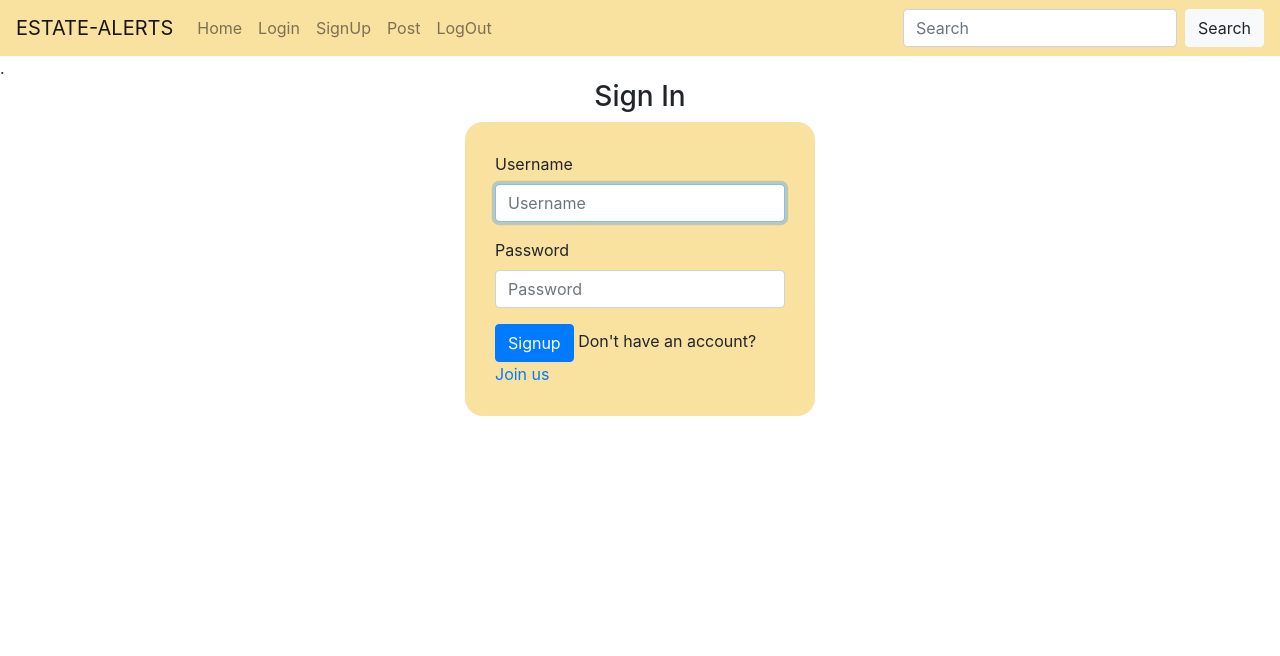
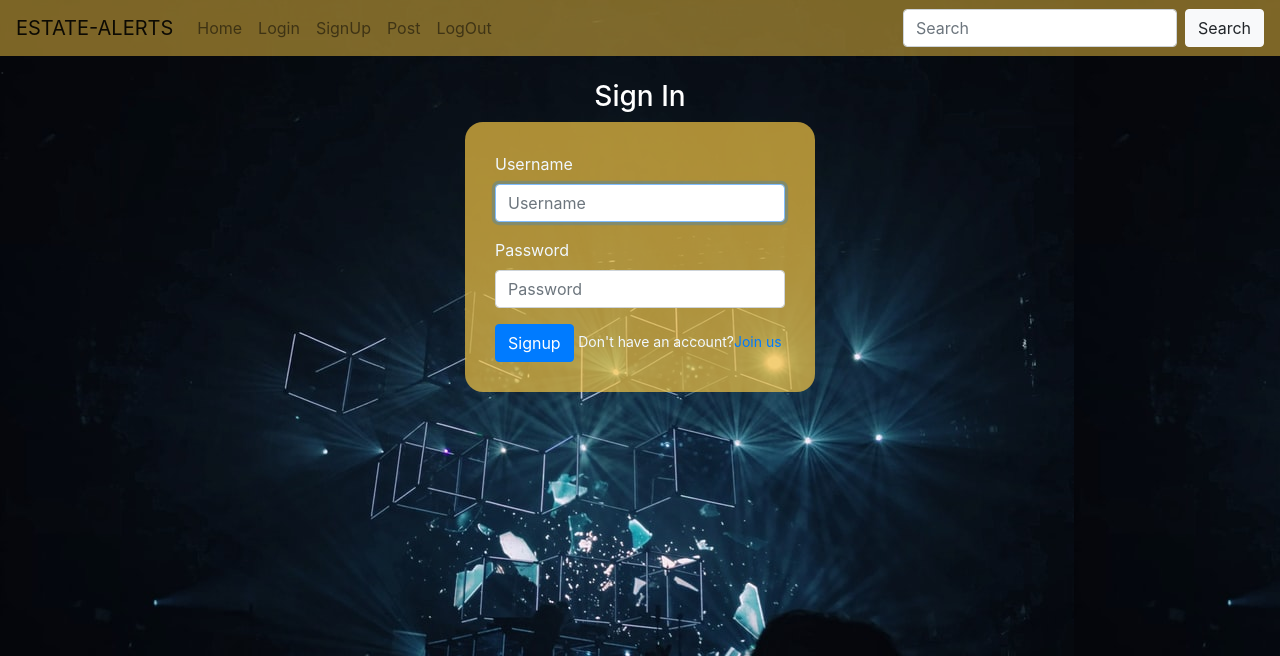
Before and after one commit to JosephKinyua/ESTATE_ALERT, a Django app: page /accounts/login/ in a window 1280 px wide. Shown: the top 656 px of the page. Run offline with Django 3.2, Linux system fonts and the light colour scheme; some libraries are stand-ins or nearby versions.

```diff
--- a/alerts/static/css/style.css
+++ b/alerts/static/css/style.css
@@ -4,7 +4,7 @@ h1 {
 }
 
 .panel-body {
-    background-color: rgb(243, 196, 67, 0.5);
+    background-color: rgb(243, 196, 67, 0.7);
     padding: 30px;
     border-radius: 18px;
     -webkit-border-radius: 18px;
@@ -12,4 +12,13 @@ h1 {
     -ms-border-radius: 18px;
     -o-border-radius: 18px;
     justify-content: center;
+    color: aliceblue;
 }
+
+body {
+    background-image: url(../images/security.jpeg);
+}
+
+h3 {
+    color: white;
+}
--- a/alerts/templates/django_registration/login.html
+++ b/alerts/templates/django_registration/login.html
@@ -17,7 +17,7 @@
                     <div class="col-md-4"></div>
                     <div class="col-md-4">
                         {% if form.errors %}
-                        <p> Password or Username is incorrect </p>
+                        <p style="color:red;"> Password or Username is incorrect </p>
                         {% endif %}
                         <div class="panel panel-default">
                             <div class="panel-heading">
@@ -28,7 +28,7 @@
                                     {% csrf_token %} {% bootstrap_form form%}
 
                                     <span><a href="/accounts/register/" class="btn btn-primary">Signup</a></span>
-                                    <span>Don't have an account?<a href="/accounts/register/" style="text-decoration:none">Join us</a></span>
+                                    <span style="font-size:14px;">Don't have an account?<a href="/accounts/register/" style="text-decoration:none">Join us</a></span>
                                     <input type="hidden" name="next" value="{{next}}">
                                 </form>
 
```
Also changed, not shown: alerts/models.py (+9 -0 lines), alerts/static/images/security.jpeg (added).
